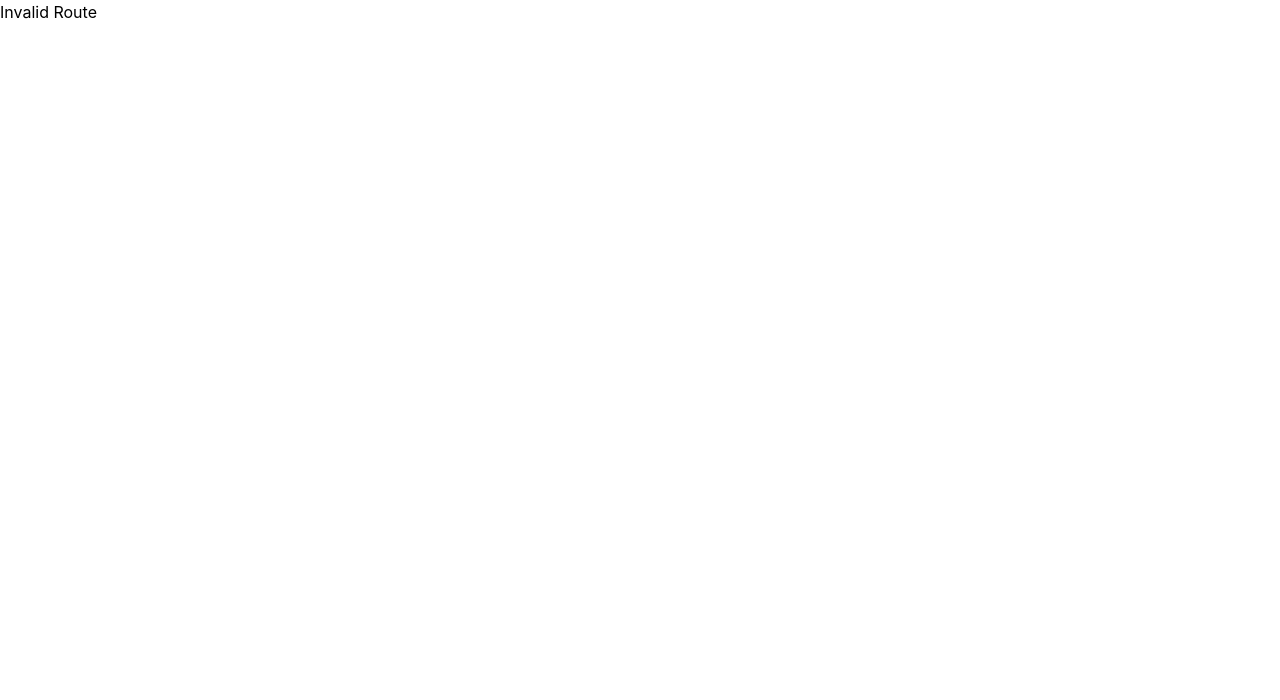
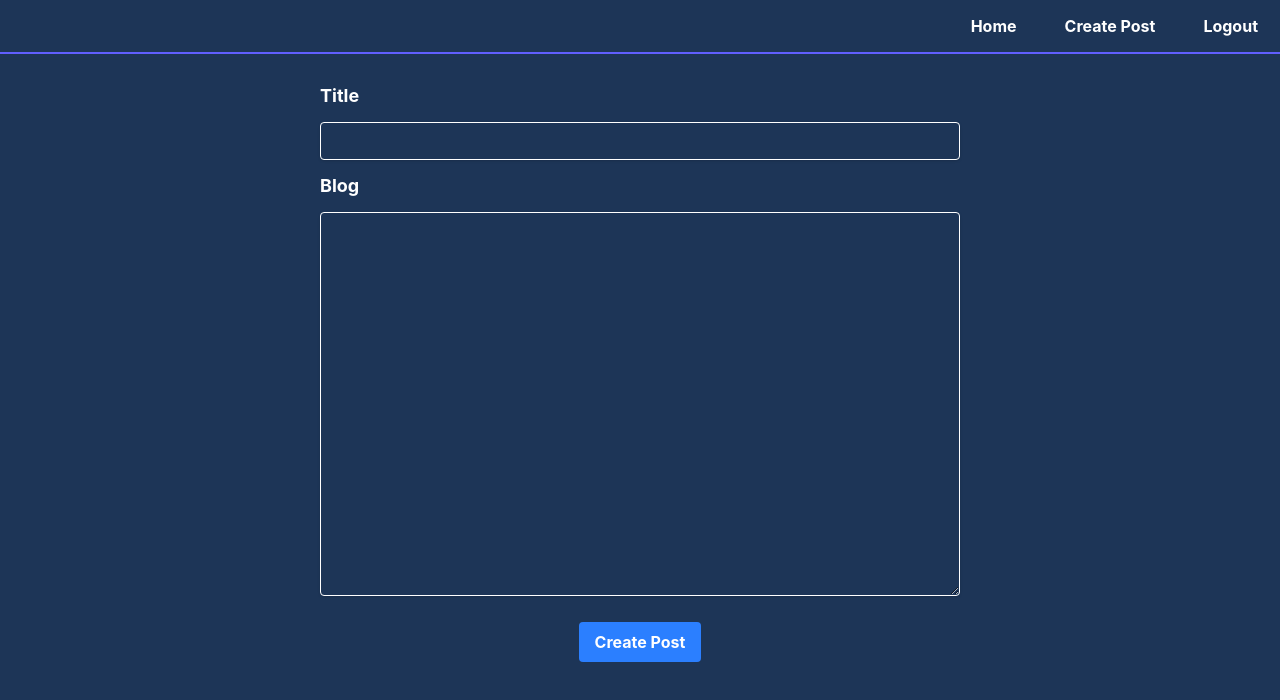
Before and after one commit to lukemullins02/blog_admin, a React (Vite) app: page /create-post in a window 1280 px wide. Shown: the top 700 px of the page. Built offline with nearby package versions, Linux system fonts and the light colour scheme; sample sign-in values are in the browser's storage.

Commit message:
Add create post page

```diff
--- a/src/components/Navbar.jsx
+++ b/src/components/Navbar.jsx
@@ -14,6 +14,14 @@ function Navbar() {
         </li>
         <li>
           <NavLink
+            to="/create-post"
+            className="inline-flex items-center justify-center text-white font-bold py-2 px-4 rounded hover:bg-[#24426d]"
+          >
+            Create Post
+          </NavLink>
+        </li>
+        <li>
+          <NavLink
             to="/logout"
             className="inline-flex items-center justify-center text-white font-bold py-2 px-4 rounded hover:bg-[#24426d]"
           >
--- /dev/null
+++ b/src/components/NewPost.jsx
@@ -0,0 +1,94 @@
+import { useState } from "react";
+import Navbar from "./Navbar";
+import { postBlog } from "../services/postService";
+import { useNavigate } from "react-router-dom";
+
+function NewPost() {
+  const navigate = useNavigate();
+
+  const [userInput, setUserInput] = useState({
+    title: "",
+    blog: "",
+  });
+  const [error, setError] = useState(null);
+
+  const handleChange = (e) => {
+    setUserInput({
+      ...userInput,
+      [e.target.name]: e.target.value,
+    });
+  };
+
+  const handleSubmit = async (e) => {
+    e.preventDefault();
+
+    try {
+      await postBlog(userInput);
+
+      setUserInput({ title: "", blog: "" });
+
+      navigate("/", { replace: true });
+    } catch (err) {
+      if (err.response) {
+        setError(err.response.data.message);
+      } else {
+        setError("Something went wrong. Please try again.");
+      }
+    }
+  };
+
+  return (
+    <div className="min-h-screen w-screen bg-[#1d3557]">
+      <Navbar />
+      <form
+        className="w-full flex flex-col items-center mt-7"
+        onSubmit={handleSubmit}
+      >
+        {error && <p className="text-xl text-red-600">{error}</p>}
+        <div className="w-[50%] mb-3">
+          <label
+            className="block text-white text-lg font-bold mb-3"
+            htmlFor="title"
+          >
+            Title{" "}
+          </label>
+          <input
+            className="shadow appearance-none text-white  border rounded w-full py-2 px-3  leading-tight focus:outline-none focus:shadow-outline"
+            value={userInput.title}
+            onChange={handleChange}
+            name="title"
+            id="title"
+            type="text"
+            required
+          />
+        </div>
+        <div className="w-[50%] mb-5">
+          <label
+            className="block text-white text-lg font-bold mb-3"
+            htmlFor="blog"
+          >
+            Blog{" "}
+          </label>
+          <textarea
+            className="shadow h-96 appearance-none text-white  border rounded w-full py-2 px-3  leading-tight focus:outline-none focus:shadow-outline"
+            value={userInput.blog}
+            onChange={handleChange}
+            name="blog"
+            id="blog"
+            required
+          ></textarea>
+        </div>
+        <div>
+          <button
+            className="inline-flex items-center justify-center bg-blue-500 hover:bg-blue-700 text-white font-bold py-2 px-4 rounded focus:outline-none focus:shadow-outline"
+            type="submit"
+          >
+            Create Post
+          </button>
+        </div>
+      </form>
+    </div>
+  );
+}
+
+export default NewPost;
--- a/src/routes/index.jsx
+++ b/src/routes/index.jsx
@@ -4,6 +4,7 @@ import { ProtectedRoute } from "./ProtectedRoute";
 import Login from "../components/Login";
 import Posts from "../components/Posts";
 import Logout from "../components/Logout";
+import NewPost from "../components/NewPost";
 
 const Routes = () => {
   const { token } = useAuth();
@@ -16,6 +17,10 @@ const Routes = () => {
         {
           path: "/",
           element: <Posts />,
+        },
+        {
+          path: "/create-post",
+          element: <NewPost />,
         },
         { path: "/logout", element: <Logout /> },
         {
--- a/src/services/postService.js
+++ b/src/services/postService.js
@@ -1,4 +1,14 @@
 import api from "../api/axios";
+
+export const postBlog = async (userInput) => {
+  const response = await api.post("/posts", userInput, {
+    headers: {
+      Authorization: `Bearer ${localStorage.getItem("token")}`,
+    },
+  });
+
+  return response.data;
+};
 
 export const getPosts = async () => {
   const response = await api.get("/posts", {
```
